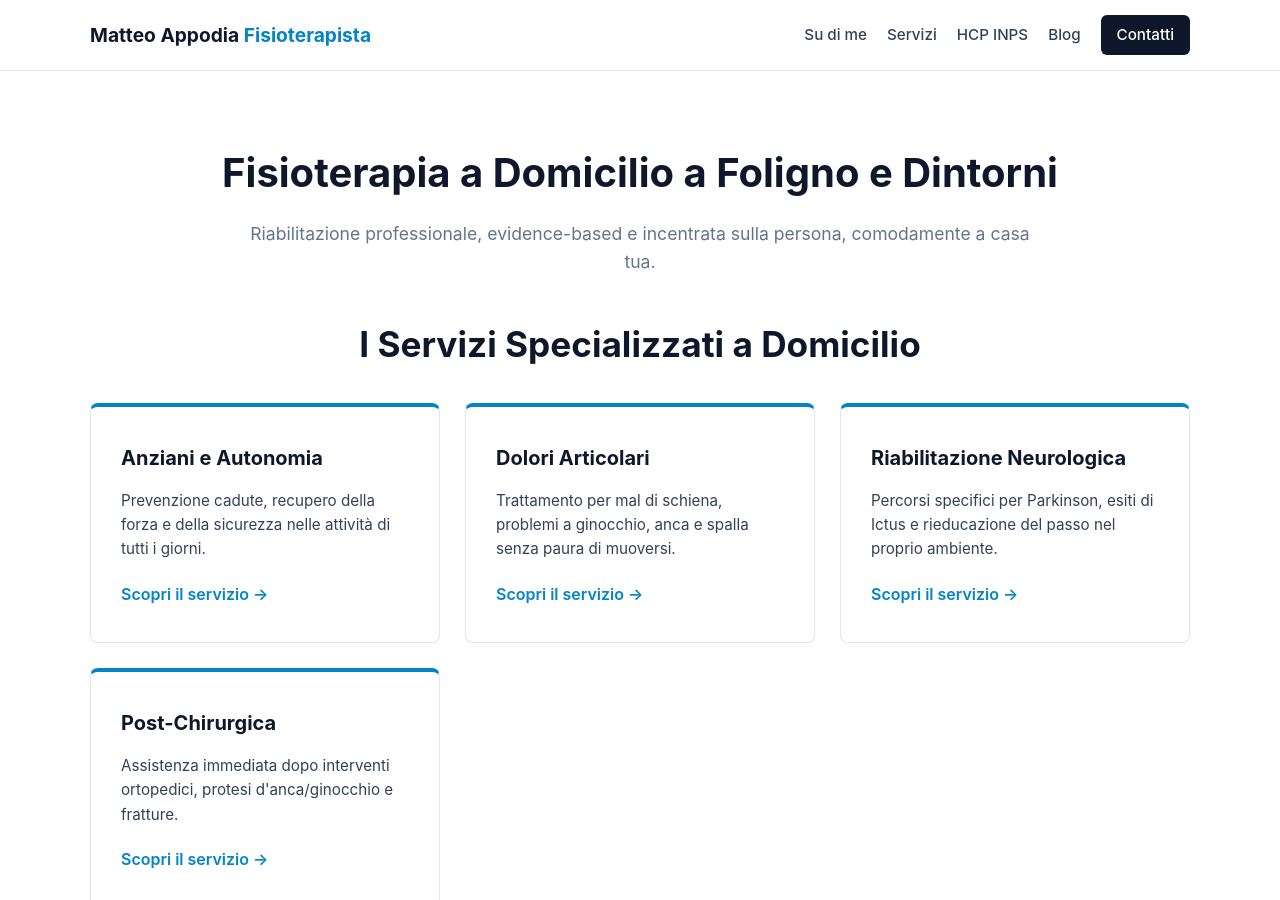
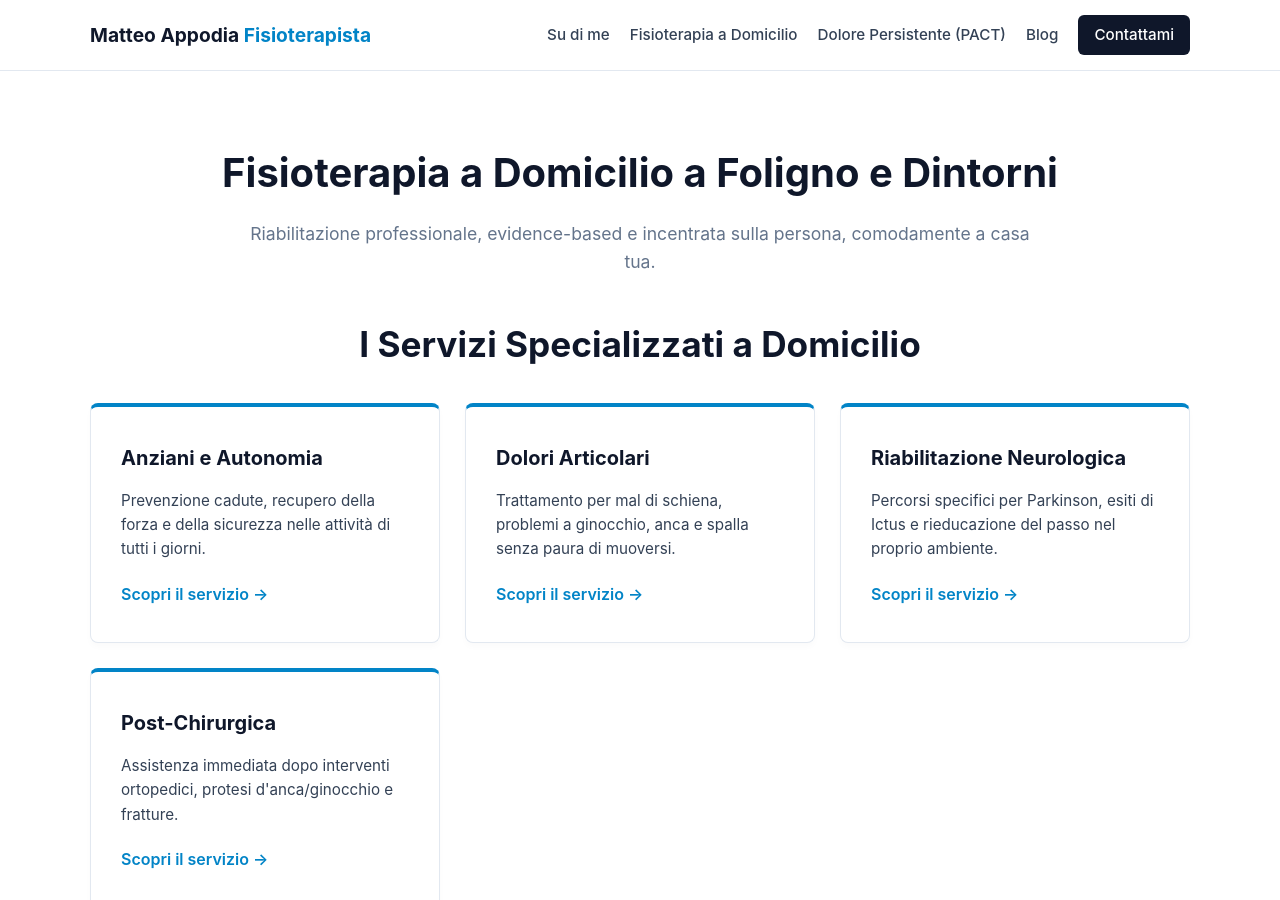
Before and after one commit to matteoappodia02-max/matteo-appodia-fisioterapista, a Jekyll site: the page built from fisioterapia-a-domicilio.md, in a window 1280 px wide and 900 px high. Built offline with Jekyll 4.4.1, drawn with Linux system fonts in a browser that asks for light colours.

Commit message:
Update default.html

```diff
--- a/_layouts/default.html
+++ b/_layouts/default.html
@@ -85,13 +85,13 @@
     <header>
         <div class="container nav-container">
             <div class="logo"><a href="{{ '/' | relative_url }}" style="text-decoration:none; color:inherit;">Matteo Appodia <span>Fisioterapista</span></a></div>
-            <nav>
-                <a href="{{ '/#su-di-me' | relative_url }}">Su di me</a>
-                <a href="{{ '/#servizi' | relative_url }}">Servizi</a>
-                <a href="{{ '/#hcp' | relative_url }}">HCP INPS</a>
-                <a href="{{ '/#blog' | relative_url }}">Blog</a>
-                <a href="{{ '/#contatti' | relative_url }}" class="btn-nav">Contatti</a>
-            </nav>
+           <nav>
+                <a href="{{ site.baseurl }}/#about">Su di me</a>
+                <a href="{{ site.baseurl }}/fisioterapia-a-domicilio/">Fisioterapia a Domicilio</a>
+                <a href="{{ site.baseurl }}/dolore-persistente/">Dolore Persistente (PACT)</a>
+                <a href="{{ site.baseurl }}/#blog">Blog</a>
+                <a href="{{ site.baseurl }}/#contatti" class="btn-nav">Contattami</a>
+           </nav>
         </div>
     </header>
 
```
